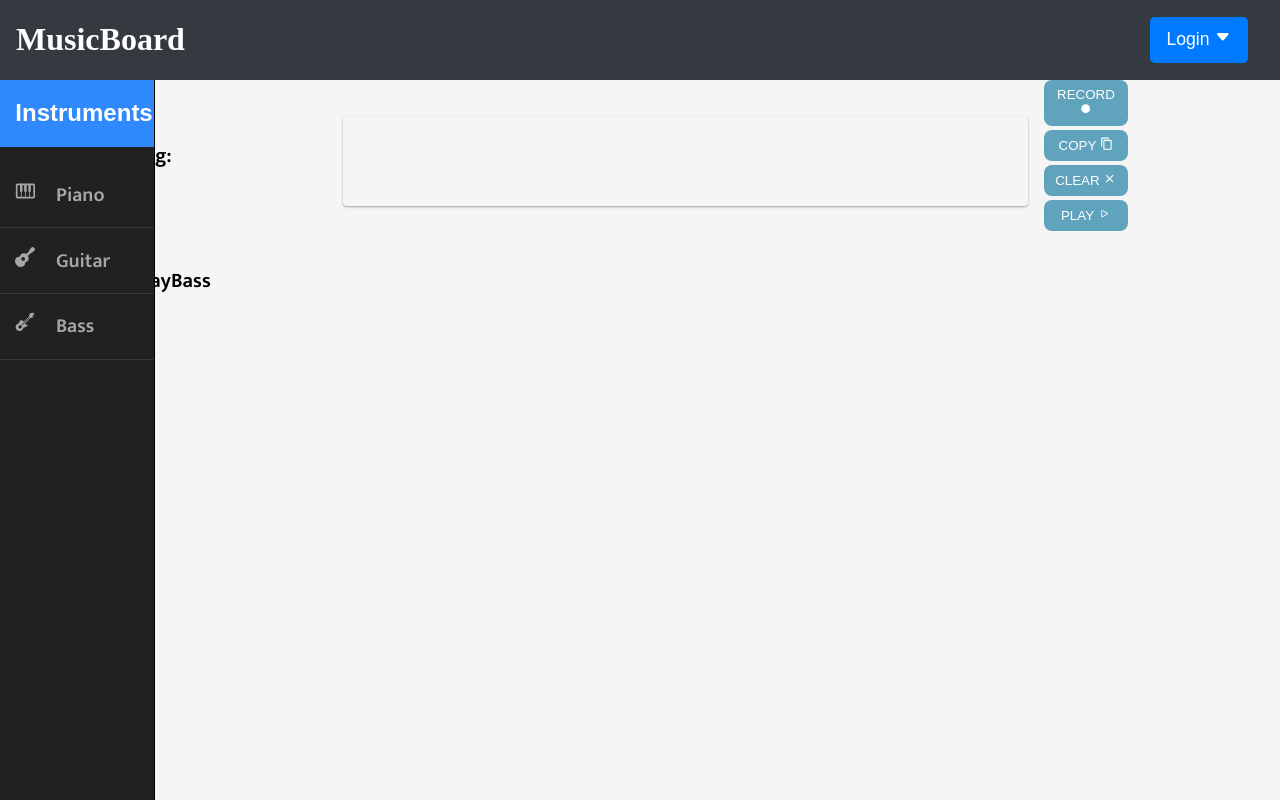
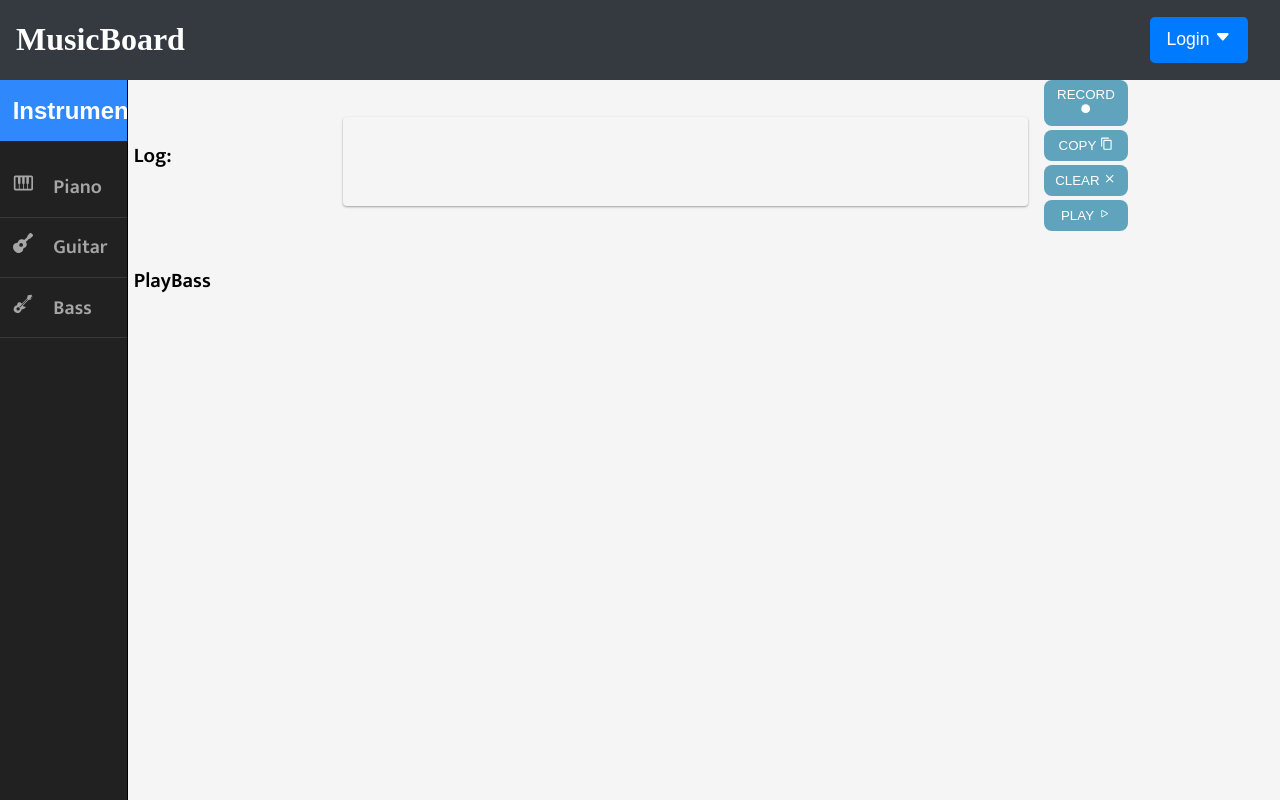
Before and after one commit to gyugyipeter/szakdoga, a React (Create React App) app in the folder frontend/: page /bass in a window 1280 px wide. Shown: the top 800 px of the page. Built offline with nearby package versions, Linux system fonts and the light colour scheme; a web font is replaced by a local one.

Commit message:
site is a bit more responsive now

```diff
--- a/frontend/src/components/Body.js
+++ b/frontend/src/components/Body.js
@@ -23,17 +23,17 @@ function Body(props) {
           <ul>
             <li>
               <Link to="/piano">
-                <CgPiano className="sidebarIcon" /> Piano
+                <CgPiano className="sidebarIcon" /> <span>Piano</span>
               </Link>
             </li>
             <li>
               <Link to="/guitar">
-                <FaGuitar className="sidebarIcon" /> Guitar
+                <FaGuitar className="sidebarIcon" /> <span>Guitar</span>
               </Link>
             </li>
             <li>
               <Link to="/bass">
-                <GiGuitar className="sidebarIcon" /> Bass
+                <GiGuitar className="sidebarIcon" /> <span>Bass</span>
               </Link>
             </li>
           </ul>
--- a/frontend/src/components/Sidebar.css
+++ b/frontend/src/components/Sidebar.css
@@ -1,7 +1,6 @@
 .sidebar {
   margin: 0;
   padding: 0;
-  min-width: 9.6rem;
   margin-bottom: -5000px;
   padding-bottom: 5000px;
   overflow: hidden;
@@ -62,3 +61,10 @@
   grid-template-columns: 10% auto;
   font-size: 1.3rem;
 }
+
+@media screen and (max-width: 650px) {
+  .sidebar ul li span,
+  .sidebarHeader {
+    display: none;
+  }
+}
```
